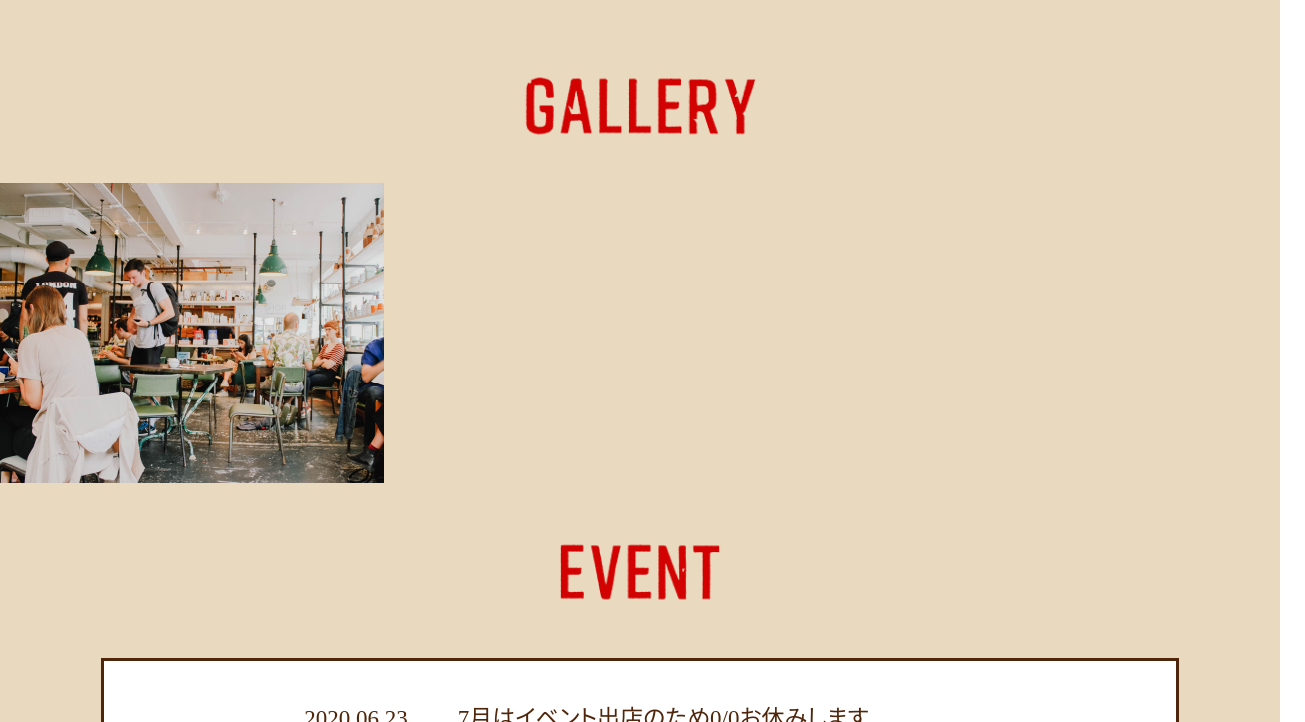
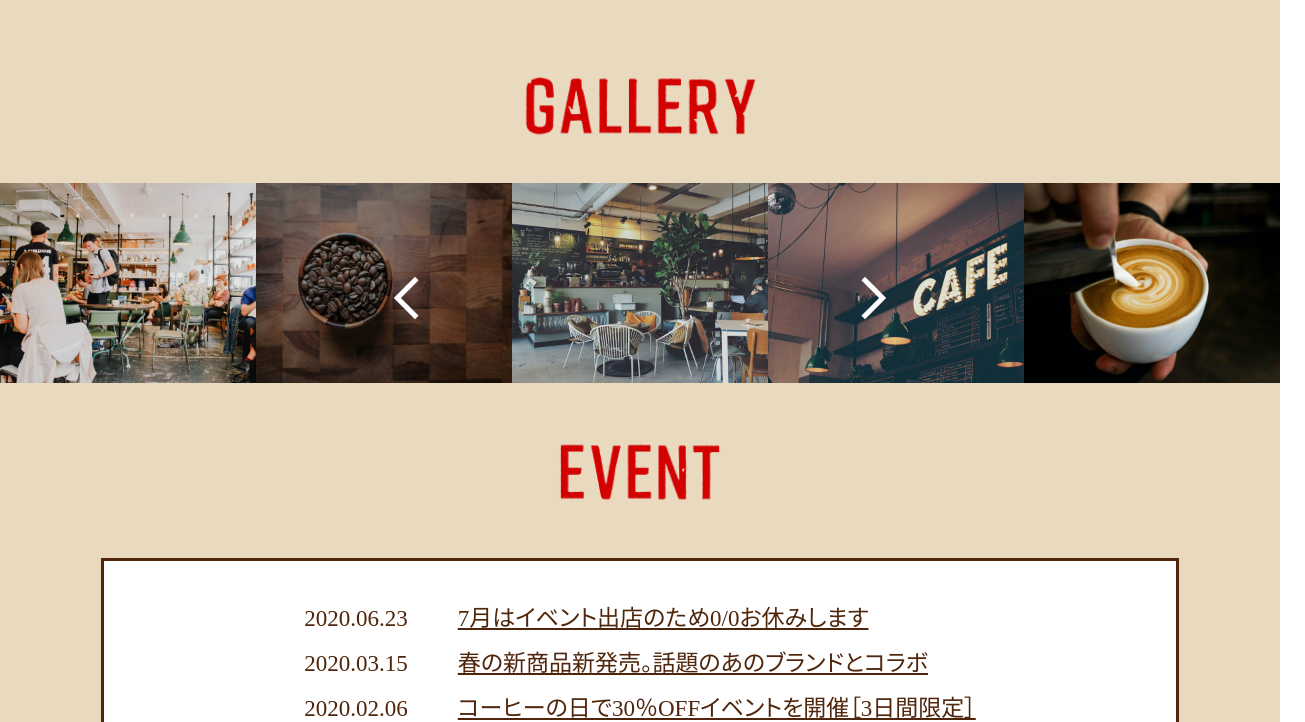
Before and after one commit to watanabe-514911/dezasuta, a plain HTML site: page cafe/index.html in a window 1280 px wide. Shown: the part 2078-2800 px from the top of the page, 1305 px wide, since content can reach past the window. Drawn offline with nearby package versions, Linux system fonts and the light colour scheme.

Commit message:
slick課題

```diff
--- a/cafe/css/style.css
+++ b/cafe/css/style.css
@@ -183,9 +183,33 @@ main {
 
   width: 237px;
 }
-.slider {
+.gallery_slider {
   display: flex;
   box-sizing: border-box;
+}
+
+.slick-prev:before,
+.slick-next:before {
+  display: none;
+}
+.slick-prev {
+  width: 30px;
+  height: 30px;
+  border-top: 5px solid #fff;
+  border-right: 5px solid #fff;
+  left: 400px;
+  transform: rotate(-135deg);
+  z-index: 1;
+}
+
+.slick-next {
+  width: 30px;
+  height: 30px;
+  border-top: 5px solid #fff;
+  border-right: 5px solid #fff;
+  right: 400px;
+  transform: rotate(45deg);
+  z-index: 1;
 }
 
 /* イベント */
@@ -271,6 +295,17 @@ footer {
 }
 .sp_only {
   display: none;
+}
+.slick-dots {
+  bottom: 20px;
+}
+.slick-dots li.slick-active button:before,
+.slick-dots li button:before {
+  color: #fff;
+  font-size: 16px;
+}
+.slick-dotted.slick-slider {
+  margin-bottom: 0;
 }
 
 @media screen and (max-width: 1100px) {
@@ -426,7 +461,6 @@ footer {
   }
   .menu h2 {
     margin: 25px auto;
-
     width: 83px;
   }
   .menu_item {
@@ -451,7 +485,7 @@ footer {
     width: 138px;
     margin: 25px auto;
   }
-  .slider {
+  .gallery_slider {
     margin: 30px auto 0;
 
     width: 100%;
--- a/cafe/index.html
+++ b/cafe/index.html
@@ -6,11 +6,13 @@
     <meta name="viewport" content="width=device-width, initial-scale=1.0">
     <title>デザインカフェ</title>
     <meta name="description" content="デザインカフェのサイトです">
-    <link rel="stylesheet" href="css/style.css">
-    <script src=" https://ajax.googleapis.com/ajax/libs/jquery/3.7.1/jquery.min.js"></script>
     <link rel="stylesheet" type="text/css" href="https://cdn.jsdelivr.net/npm/slick-carousel@1.8.1/slick/slick.css" />
     <link rel="stylesheet" type="text/css"
-        href="https://cdn.jsdelivr.net/npm/slick-carousel@1.8.1/slick/slick-theme.css" />
+        href="https://cdn.jsdelivr.net/npm/slick-carousel@1.8.1/slick/slick-theme.css">
+    <link rel="stylesheet" href="css/style.css">
+    <!-- JQery読み込み -->
+    <script src=" https://ajax.googleapis.com/ajax/libs/jquery/3.7.1/jquery.min.js"></script>
+    <!-- slick読み込み　JQeryの後に入れる -->
     <script src="https://cdn.jsdelivr.net/npm/slick-carousel@1.8.1/slick/slick.min.js"></script>
 </head>
 
@@ -22,6 +24,12 @@
                 <picture>
                     <source srcset="images/sp_main_vs@2x-100.jpg" media="(max-width:767px)">
                     <img src="images/pc_first-100.jpg" alt="店内の様子">
+                </picture>
+            </div>
+            <div>
+                <picture>
+                    <source srcset="images/sp_main_vs_2@2x-100.jpg" media="(max-width:767px)">
+                    <img src="images/slider_2.jpg" alt="店内の様子">
                 </picture>
             </div>
         </div>
@@ -111,12 +119,13 @@
                 <img src="images/gallery@2x.png" alt="GALLERY">
             </h2>
             <div class="container">
-                <div class="slider">
+                <div class="gallery_slider">
                     <div class="gallery_pic"><img src="images/pc_gallary_05-100.jpg" alt="店内の写真"></div>
                     <div class="gallery_pic"><img src="images/pc_gallary_04-100.jpg" alt="コーヒー豆の写真"></div>
                     <div class="gallery_pic"><img src="images/pc_gallary_03-100.jpg" alt="店内の写真"></div>
                     <div class="gallery_pic"><img src="images/pc_gallary_02-100.jpg" alt="店内の写真"></div>
                     <div class="gallery_pic"><img src="images/pc_gallary_01-100.jpg" alt="コーヒーの写真"></div>
+                    <div class="gallery_pic"><img src="images/pc_gallary_03-100.jpg" alt="店内の写真"></div>
                 </div>
             </div>
         </section>
@@ -183,25 +192,39 @@
                 $('.sp_nav').fadeToggle();
                 $('.sp_btn').toggleClass('open')
             });
-        });
-    </script>
 
-    <script>
-        $(function () {
-            $(".slider").slick({
-                autoplay: false,
+            $('.header_slider').slick({
+                autoplaySpeed: 2000,
+                dots: true,
+                arrows: false,
+            });
+            $('.gallery_slider').slick({
+                autoplaySpeed: 2000,
                 dots: false,
-                // slidesToShow: 5,
-                // responsive: [{
-                //     breakpoint: 767,
-                //     slidesToShow: 1,
-                // }
-                // ]
-
+                arrows: true,
+                slidesToShow: 5,
+                slidesToScroll: 1,
+                infinite: true,
+                responsive: [
+                    {
+                        breakpoint: 1000,
+                        settings: {
+                            arrows: false
+                        }
+                    },
+                    {
+                        breakpoint: 787,
+                        settings: {
+                            slidesToShow: 1,
+                            slidesToScroll: 1,
+                            arrows: false
+                        }
+                    }]
             });
         });
     </script>
 
+
 </body>
 
 </html>
```
